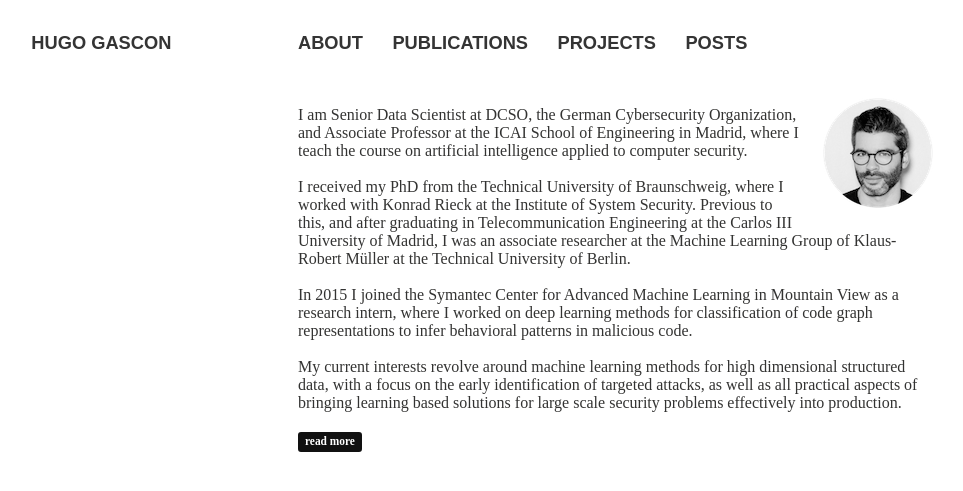
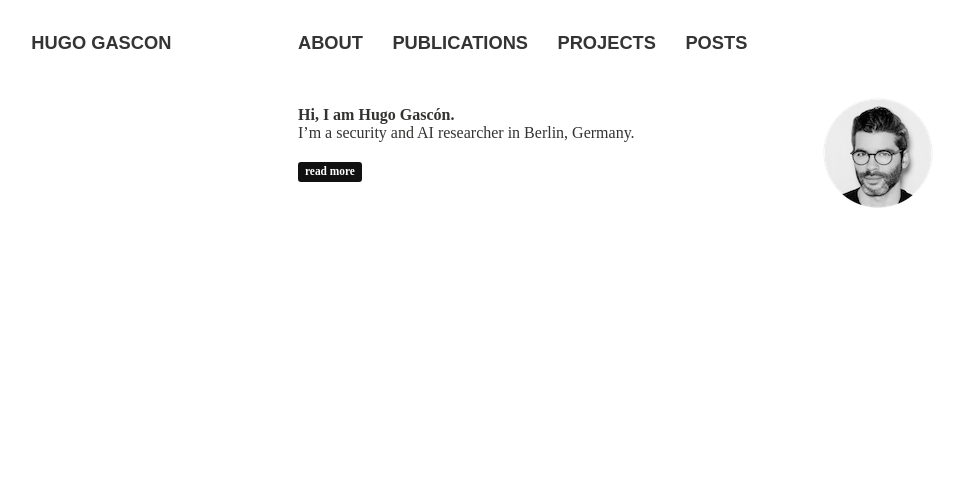
Before and after one commit to hgascon/hgascon.github.io, a Jekyll site: the page built from index.md, in a window 1280 px wide and 900 px high. Shown: the top 491 px of the window, without its empty margins (22-985 px from the left). Built offline with Jekyll 4.4.1, drawn with Linux system fonts in a browser that asks for light colours; nearby versions of some CDN libraries; some web fonts are replaced.

Commit message:
Update index.md

```diff
--- a/index.md
+++ b/index.md
@@ -13,25 +13,6 @@ image:
 <br>
 
 
-I am Senior Data Scientist at DCSO, the German Cybersecurity Organization, and
-Associate Professor at the ICAI School of Engineering in Madrid, where I teach
-the course on artificial intelligence applied to computer security.
-<br><br>
+<b>Hi, I am Hugo Gascón.</b>
 
-I received my PhD from the Technical University of Braunschweig, where I
-worked with Konrad Rieck at the Institute of System Security.  Previous to this,
-and after graduating in Telecommunication Engineering at the Carlos III
-University of Madrid, I was an associate researcher at the Machine Learning
-Group of Klaus-Robert Müller at the Technical University of Berlin.
-<br><br>
-
-In 2015 I joined the Symantec Center for Advanced Machine Learning in Mountain
-View as a research intern, where I worked on deep learning methods for
-classification of code graph representations to infer behavioral patterns in
-malicious code.
-<br><br>
-
-My current interests revolve around machine learning methods for high
-dimensional structured data, with a focus on the early identification of
-targeted attacks, as well as all practical aspects of bringing learning based
-solutions for large scale security problems effectively into production.
+I'm a security and AI researcher in Berlin, Germany.
```
